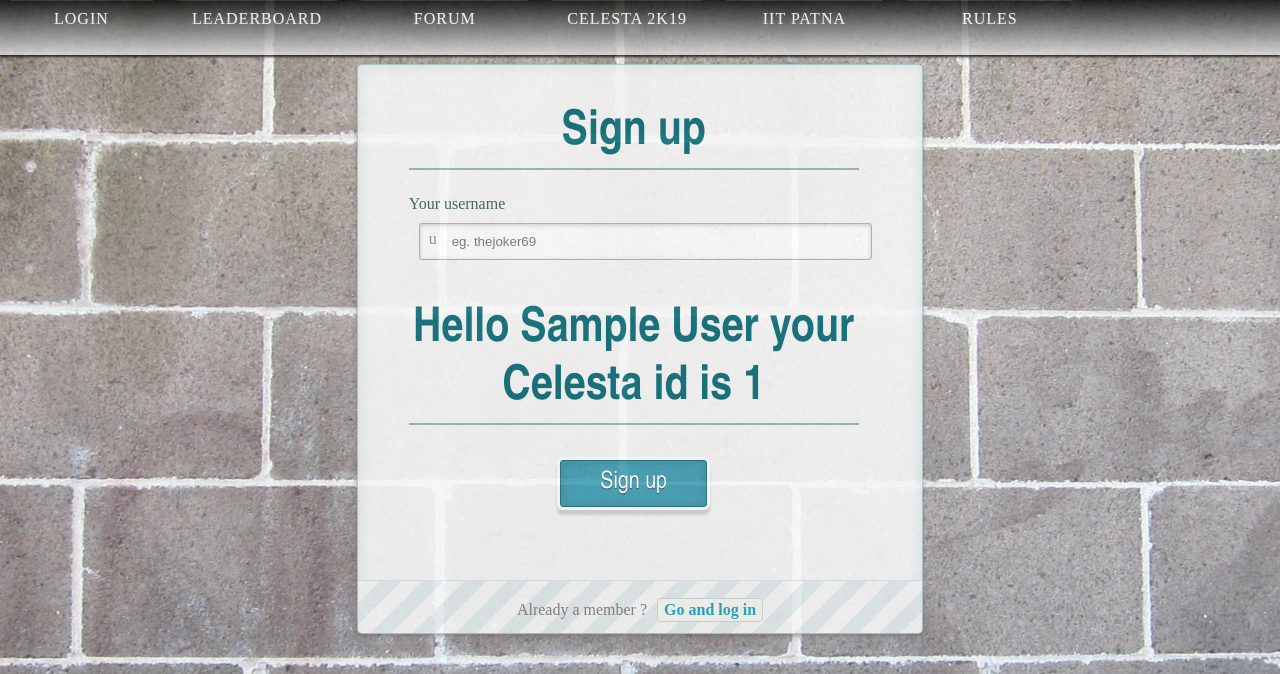
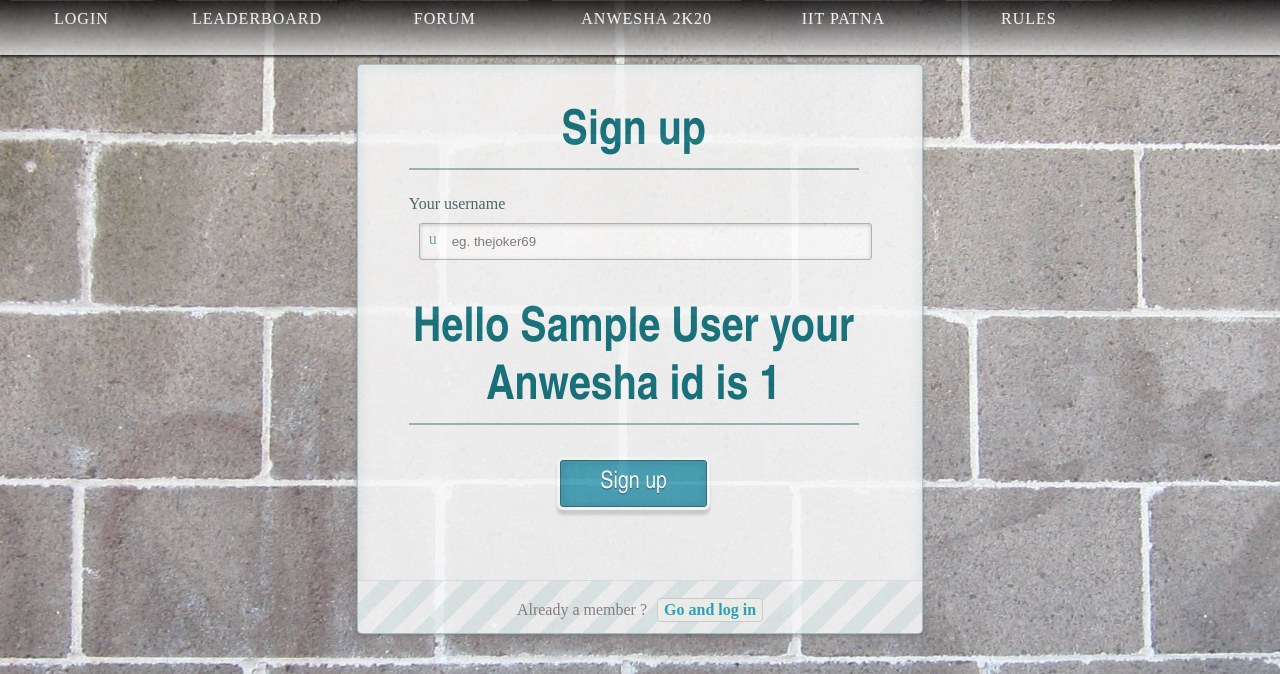
Before and after one commit to melencholicmice/NJATH, a PHP site: page /register.php in a window 1280 px wide. Shown: the top 674 px of the page. Run offline with PHP 8.4, Linux system fonts and the light colour scheme; the visitor is signed in with stand-in values (Sample User, id 1); data that the repository does not hold is empty.

Commit message:
Remove celesta

```diff
--- a/index2332.html
+++ b/index2332.html
@@ -52,7 +52,7 @@
                 <li class="layer" data-depth="0.20">
                     <div class="title">
                         <h2>
-                            NJATH CELESTA'19
+                            NJATH Anwesha'20
                         </h2><br>
                         <span class="line"></span>
                     </div>
@@ -154,7 +154,7 @@
                                 <a class="twitter" href="https://www.facebook.com/iit.njath/" target="_blank"><i class="fa fa-facebook"></i></a>
                             </li>
                         </ul>
-                        Copyright || <a href="https://celesta.org.in/" target="_blank">Celesta2k19</a>
+                        Copyright || <a href="https://anwesha.info/" target="_blank">Anwesha2k20</a>
                     </div>
                 </li>
             </ul>
--- a/signupPage.php
+++ b/signupPage.php
@@ -17,7 +17,7 @@
 
         <link href="navbar.css" type="text/css" rel="stylesheet" />
         <link href="register.css" type="text/css" rel="stylesheet" />
-        <title>NJATH - Celesta 2k19 Registration</title>
+        <title>NJATH - Anwesha 2k20 Registration</title>
         <script language="JavaScript" src="js/gen_validatorv31.js" type="text/javascript"></script>
     </head>
     <body>
@@ -34,9 +34,9 @@
                 <span>Forum</span>
                 <span>The Discussion Forum</span>
             </a>
-            <a href="https://celesta.org.in">
-                <span>Celesta 2k19</span>
-                <span>A Stellar Trek</span>
+            <a href="https://anwesha.info">
+                <span>Anwesha 2k20</span>
+                <span>A Fond of Rememberances</span>
             </a>
             <a href="http://www.iitp.ac.in">
                 <span>IIT Patna</span>
@@ -66,7 +66,7 @@
                            type="text" placeholder="eg. thejoker69"
                            value="<?php if (isset($error["component"]) && $error["component"] != "username") echo $_POST["usernamesignup"]; ?>"
                            class="<?php if (isset($error["component"]) && $error["component"] == "username") echo 'error-component'; ?>"/>
-                    <h1><?php echo "Hello ".$_SESSION["name"]." your Celesta id is ".$_SESSION["uid"]; ?></h1>
+                    <h1><?php echo "Hello ".$_SESSION["name"]." your Anwesha id is ".$_SESSION["uid"]; ?></h1>
                 <p class="signin button">
                     <input type="submit" value="Sign up"/>
                 </p>
```
Also changed, not shown: 2 other files.
